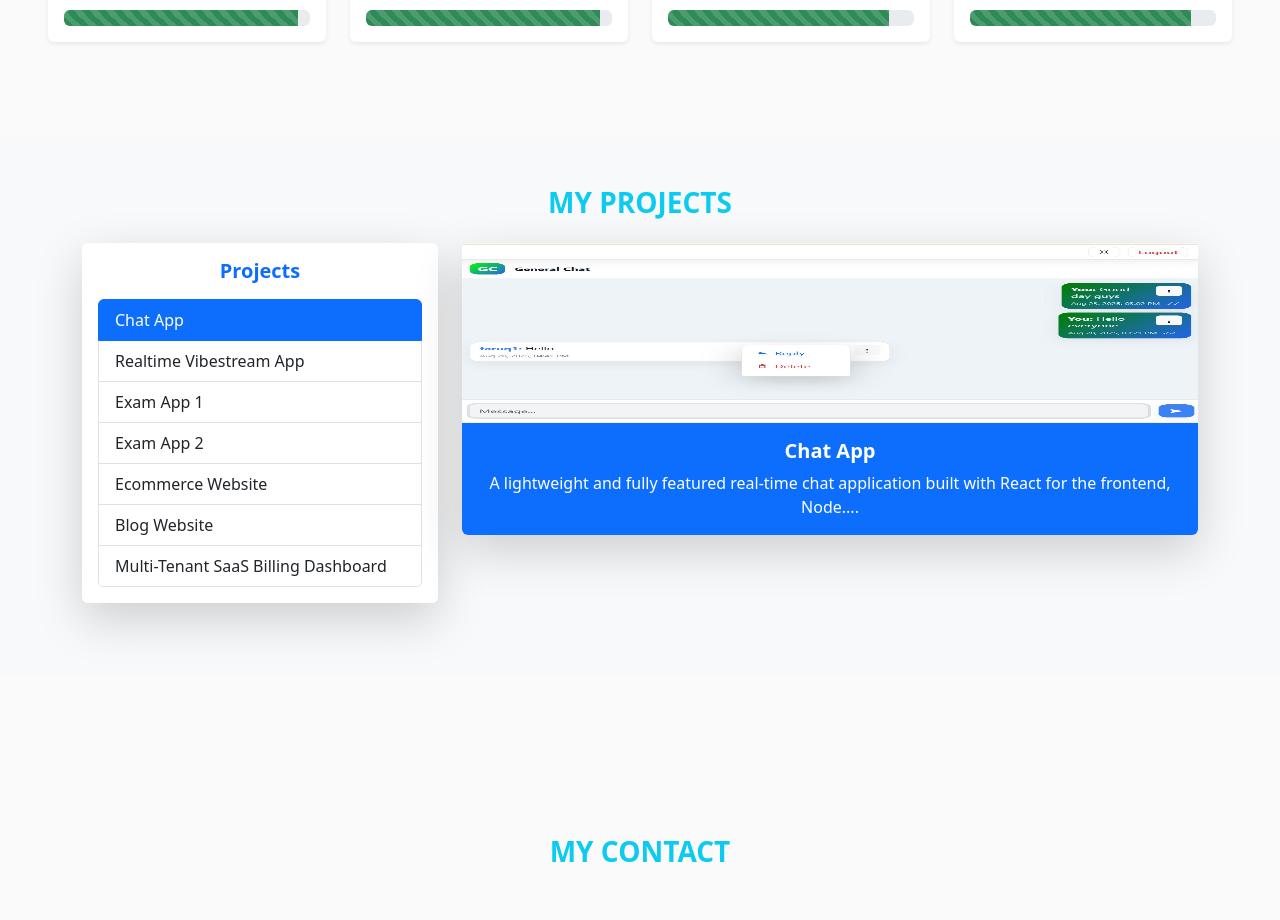
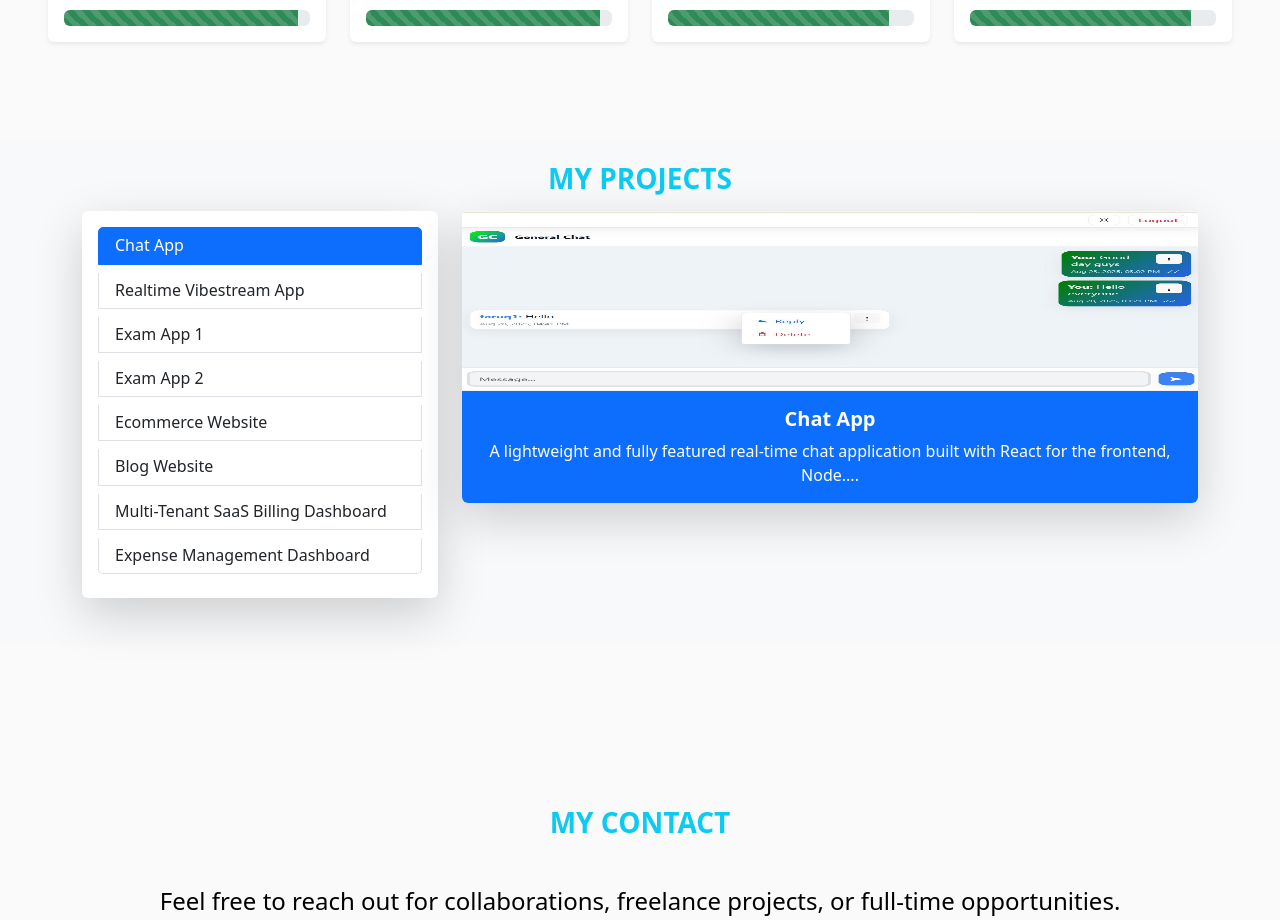
Before and after one commit to hayZedTech/port-frontend, a React (Vite) app: page / in a window 1280 px wide. Shown: the part 2700-3620 px from the top of the page. Built offline with nearby package versions, Linux system fonts and the light colour scheme.

Commit message:
Initial commit

```diff
--- a/src/Projects.jsx
+++ b/src/Projects.jsx
@@ -13,6 +13,7 @@ import exam002 from "./Images/exam002.png";
 import blog from "./Images/blog.png";
 import stripe_dashboard from "./Images/stripe_dashboard.png";
 import vibestream from "./Images/vibestream.png";
+import dashboard from "./Images/dashboard.png"; // ✅ new dashboard image
 
 export const Projects = () => {
   const [showModal, setShowModal] = useState(false);
@@ -20,7 +21,6 @@ export const Projects = () => {
   const [activeProject, setActiveProject] = useState(1); // default project ID
 
   const projects = [
-
     {
       id: 1,
       title: "Chat App",
@@ -94,6 +94,26 @@ export const Projects = () => {
       img: stripe_dashboard,
       link: "https://saas-billing-frontend.vercel.app",
       languages: ["HTML", "CSS", "React", "Node.js", "Express.js", "PostgreSQL", "Bootstrap", "Stripe API"],
+    },
+
+    // ✅ New project added from Dashboard
+    {
+      id: 8,
+      title: "Expense Management Dashboard",
+      desc: "A responsive expense tracking dashboard built with React, TypeScript, and Supabase. Features include CRUD operations for budgets and expenses, category-based charts using Recharts, and smooth UI interactions with Framer Motion and SweetAlert2. Users can view, edit, and delete expenses with loading spinners and instant visual feedback. Designed with modular components and a Tailwind CSS utility-first layout for clean, modern, and consistent presentation.",
+      img: dashboard,
+      link: "https://expense-dashboard.vercel.app", // change if needed
+      languages: [
+        "React",
+        "TypeScript",
+        "Supabase",
+        "Recharts",
+        "Framer Motion",
+        "SweetAlert2",
+        "Tailwind",
+        "Vite",
+        "Zustand"
+      ]
     }
   ];
 
@@ -106,20 +126,20 @@ export const Projects = () => {
 
   return (
     <>
-      <section className="bg-light py-5">
-        <h3 className="text-info text-center mb-4 fw-bold">MY PROJECTS</h3>
+      <section className="bg-light py-4">
+        <h3 className="text-info text-center mb-3 fw-bold">MY PROJECTS</h3>
 
         <div className="container">
           <div className="row">
             {/* Sidebar for project names */}
             <div className="col-md-4 mb-4">
               <div className="card shadow-lg border-0 h-100 p-3">
-                <h5 className="fw-bold text-center text-primary mb-3">Projects</h5>
+                {/* <h5 className="fw-bold text-center text-primary mb-3">Projects</h5> */}
                 <ul className="list-group">
                   {projects.map((project) => (
                     <li
                       key={project.id}
-                      className={`list-group-item list-group-item-action ${
+                      className={`list-group-item list-group-item-action py-2 h6 ${
                         activeProject === project.id ? "active" : ""
                       }`}
                       style={{ cursor: "pointer" }}
@@ -147,7 +167,7 @@ export const Projects = () => {
                     src={currentProject.img}
                     alt={currentProject.title}
                     className="card-img-top"
-                    style={{ height: "180px", width:"100%", objectFit: "fill" }}
+                    style={{ height: "180px", width: "100%", objectFit: "fill" }}
                     whileHover={{ scale: 1.05 }}
                   />
                   <div className="card-body text-center bg-primary rounded-bottom">
```
